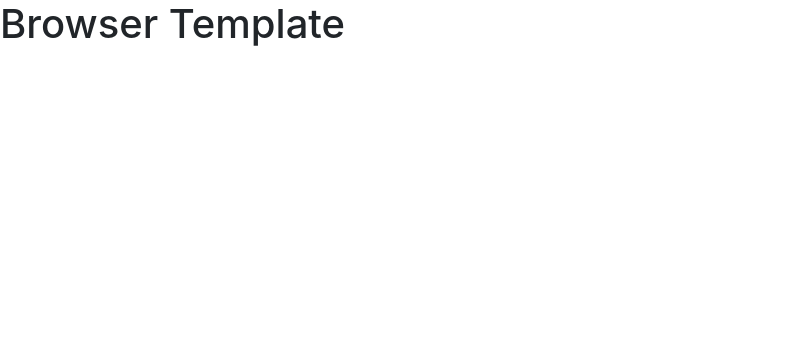
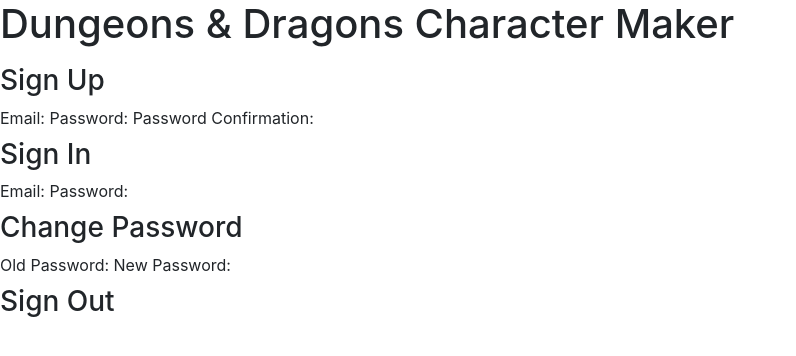
Before and after one commit to ajevans451/full-stack-client, a website built with webpack: page index.html in a window 1280 px wide. Shown: the whole page, without its empty margins (0-796 px from the left). Built offline with nearby package versions, Linux system fonts and the light colour scheme.

Commit message:
add form skeleton

```diff
--- a/index.html
+++ b/index.html
@@ -1,7 +1,7 @@
 <!DOCTYPE html>
 <html>
     <head>
-      <title>Example</title>
+      <title>DnD Character Maker</title>
       <meta name="viewport" content="width=device-width, initial-scale=1">
 
       <!-- Do not add `link` tags-->
@@ -12,6 +12,26 @@
       <script src="public/application.js" type="text/javascript" charset="utf-8" defer></script>
     </head>
     <body>
-      <h1>Browser Template</h1>
+      <h1>Dungeons & Dragons Character Maker</h1>
+      <p id='status-message'> </p>
+      <form id='sign-up-form'>
+        <h3>Sign Up</h3>
+        <label for='sign-up-email'>Email:</label>
+        <label for='sign-up-pw'>Password:</label>
+        <label for='sign-up-pw-confirm'>Password Confirmation:</label>
+      </form>
+      <form id='sign-in-form'>
+        <h3>Sign In</h3>
+        <label for='sign-in-email'>Email:</label>
+        <label for='sign-in-pw'>Password:</label>
+      </form>
+      <form id='change-pw-form'>
+        <h3>Change Password</h3>
+        <label for='old-pw'>Old Password:</label>
+        <label for='new-pw'>New Password:</label>
+      </form>
+      <form id='sign-out-form'>
+        <h3>Sign Out</h3>
+      </form>
     </body>
 </html>
```
